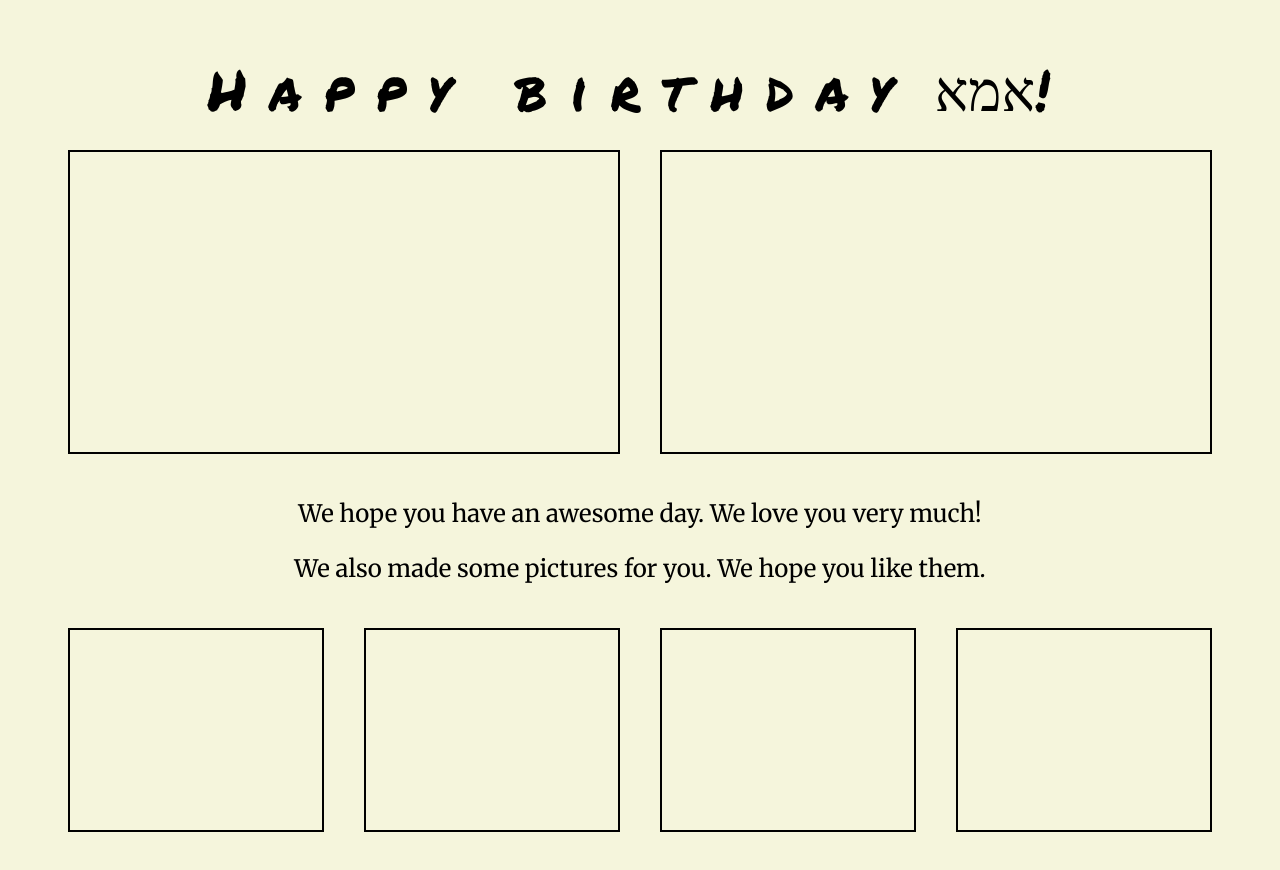
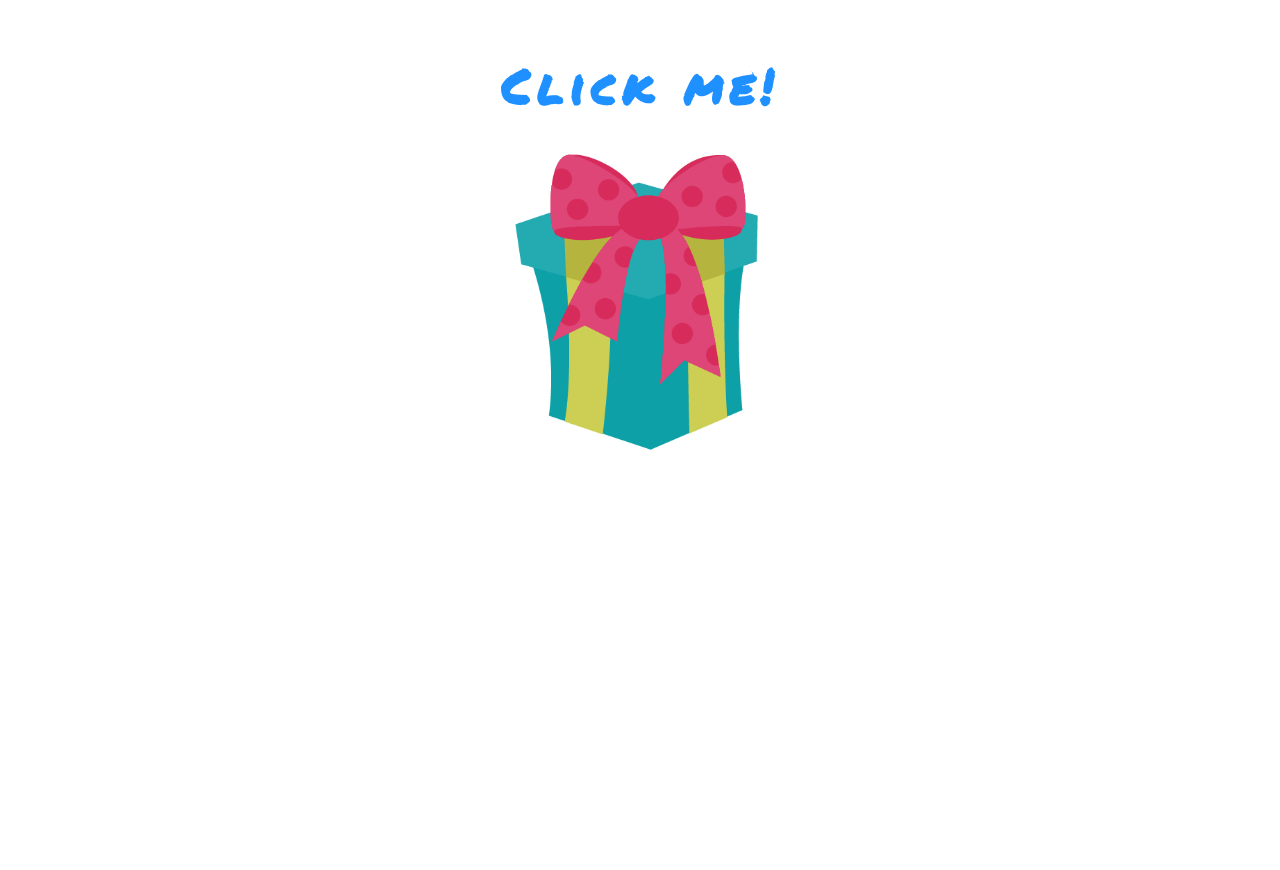
Before and after one commit to nikhol4skukuh/Happy_Birthday_Imma, a plain HTML site: page index.html in a window 1280 px wide. After the commit the page ends 800 px from the top, so only its background shows below. Drawn offline with Linux system fonts and the light colour scheme.

Commit message:
Basic structure and landing page

```diff
--- a/index.html
+++ b/index.html
@@ -3,8 +3,6 @@
 <head>
   <link rel="stylesheet" href="styles.css">
   <link href="https://fonts.googleapis.com/css?family=Permanent+Marker" type="text/css" rel="stylesheet" >
-  <link href="https://fonts.googleapis.com/css?family=Rubik" type="text/css" rel="stylesheet" >
-  <link href="https://fonts.googleapis.com/css?family=Merriweather" type="text/css" rel="stylesheet" >
 
   <meta charset="UTF-8">
   <meta name="description" content="A birthday website for Gina">
@@ -16,29 +14,12 @@
 
 </head>
 <body>
-<header>
-  <span class="title">Happy birthday</span> <span id="heb">אמא</span><span class="title">!</span>
-</header>
-<article>
-<section class="videos">
-  <div id="avideo"></div>
-  <div id="fvideo"></div>
-</section>
-
-  <p>We hope you have an awesome day. We love you very much!</p>
-
-  <p>We also made some pictures for you. We hope you like them.</p>
-
-<section class="pictures">
-  <div id="apic1"></div>
-  <div id="fpic1"></div>
-  <div id="apic2"></div>
-  <div id="fpic2"></div>
-</section>
-
-
-</article>
-
-
+  <div id="entry">
+<a href="pages/main.html">
+<h1>Click me!</h1>
+<div id="gift">
+  <img src="media/birthday-gift.png" height="300px"></a>
+</div> <!-- gift -->
+</div> <!-- entry -->
 </body>
 </html>
--- /dev/null
+++ b/pages/main_styles.css
@@ -0,0 +1,118 @@
+* {
+box-sizing: border-box;
+}
+
+body {
+font-family: "Permanent Marker", "Rubik", "Merriweather", sans-serif, serif;
+background-color: beige;
+padding: 20px;
+max-width: 1000px;
+margin: 0 auto;
+}
+
+header {
+font-size: 3.5rem;
+text-align: center;
+}
+
+p {
+font-family: Merriweather;
+font-weight: 300;
+font-size: 1.5rem;
+text-align: center;
+}
+
+.title {
+font-family: "Permanent Marker";
+letter-spacing: 0.4em;
+}
+
+#heb {
+font-family: "Rubik";
+}
+
+#video-container {
+display: flex;
+flex-wrap: wrap;
+flex-direction: row;
+}
+
+#pic-container {
+display: flex;
+flex-wrap: wrap;
+}
+
+#avideo, #fvideo {
+flex: 1;
+height: 300px;
+width: 450px;
+max-height: 300px;
+min-width: 310px;
+/* border: 2px inset black; */
+margin: 0 auto;
+position: relative;
+padding-bottom: 56.25%;
+padding-top: 30px;
+
+overflow: hidden;
+}
+
+iframe, object, embed {
+position: absolute;
+width: 100%;
+height: 100%;
+}
+
+#apic1, #fpic1, #apic2, #fpic2 {
+flex: 1;
+height: 200px;
+border: 2px solid black;
+margin: 20px;
+}
+
+/* Grid styling */
+
+@supports (display: grid) {
+  main {
+  margin: 0;
+  }
+
+  #video-container {
+  display: grid;
+  grid-template-columns: repeat(auto-fit, minmax(250px, auto));
+  grid-template-rows: repeat(auto-fit, minmax(310px, auto));
+  grid-gap: 10px;
+  }
+
+  #pic-container {
+  display: grid;
+  grid-template-columns: repeat(auto-fit, minmax(200px, 1fr));
+  grid-gap: 10px;
+  }
+}
+
+/* Resizing for iPhone screen */
+
+@media (max-width: 320px) {
+  .title {
+    font-family: "Permanent Marker";
+    letter-spacing: 0.1em;
+    font-size: 2.5rem;
+  }
+
+  #heb {
+  font-size: 2.5rem;
+  }
+
+  iframe, object, embed {
+  position: absolute;
+  width: 75%;
+  height: 75%;
+  max-width: 300px;
+  }
+
+  body {
+  padding: 5px;
+  overflow-x: hidden;
+  }
+}
--- a/styles.css
+++ b/styles.css
@@ -1,52 +1,35 @@
 html {
-background-color: beige;
+box-sizing: border-box;
 }
 
 body {
-font-family: "Permanent Marker", "Rubik", "Merriweather", sans-serif, serif;
-padding: 40px;
+max-width: 960px;
+padding-top: 20px;
+padding-bottom: 20px;
+margin: 0 auto;
 }
 
-header {
-font-size: 3.5rem;
-text-align: center;
+#entry {
+display: flex;
+flex-direction: column;
 }
 
-p {
-font-family: Merriweather;
-font-weight: 300;
-font-size: 1.5rem;
-text-align: center;
+h1, #gift, a {
+flex: 1;
+align-self: center;
 }
 
-.title {
+h1 {
 font-family: "Permanent Marker";
-letter-spacing: 0.4em;
+font-size: 3.0rem;
+letter-spacing: 0.4rem;
 }
 
-#heb {
-font-family: "Rubik";
+a, a:active {
+text-decoration: none;
+color: DodgerBlue;
 }
 
-.videos {
-display: flex;
-flex-direction: row;
+a:hover {
+color: #0f7cdb;
 }
-
-.pictures {
-display: flex;
-}
-
-#avideo, #fvideo {
-flex: 1;
-height: 300px;
-border: 2px solid black;
-margin: 20px;
-}
-
-#apic1, #fpic1, #apic2, #fpic2 {
-flex: 1;
-height: 200px;
-border: 2px solid black;
-margin: 20px;
-}
```
Also changed, not shown: pages/main.html (added, +48 -0 lines), media/annie-spratt-96533.jpg (added), media/birthday-gift.png (added).
